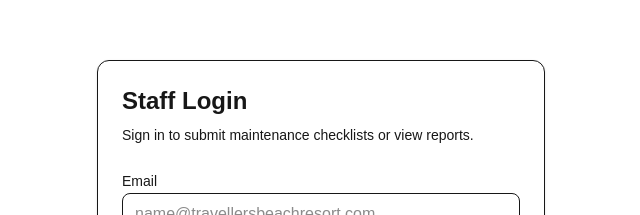
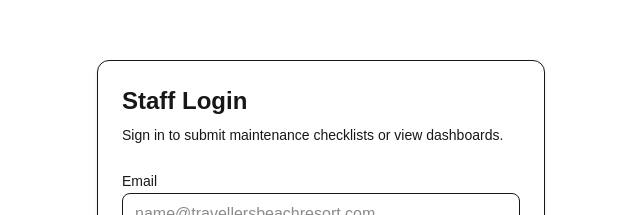
Before and after one commit to wwellington85/travellers-maintenance-checklist, a Next.js app: page /auth/login in a window 1280 px wide. Shown: the part 147-362 px from the top of the page, without its empty margins (319-959 px from the left). Built offline with nearby package versions, Linux system fonts and the light colour scheme; no server answers.

Commit message:
fix: login redirect to management dashboard, await params in report detail, stabilize chart sizing

```diff
--- a/src/app/auth/login/page.tsx
+++ b/src/app/auth/login/page.tsx
@@ -6,11 +6,11 @@ export default function LoginPage() {
       <div className="w-full max-w-md rounded-xl border bg-white p-6 shadow-sm">
         <h1 className="text-2xl font-semibold">Staff Login</h1>
         <p className="mt-2 text-sm text-muted-foreground">
-          Sign in to submit maintenance checklists or view reports.
+          Sign in to submit maintenance checklists or view dashboards.
         </p>
 
         <div className="mt-6">
-          <LoginForm redirectTo="/maintenance/new" />
+          <LoginForm redirectTo="/management/dashboard" />
         </div>
       </div>
     </main>
--- a/src/app/management/dashboard/DeltasChart.tsx
+++ b/src/app/management/dashboard/DeltasChart.tsx
@@ -16,7 +16,7 @@ export default function DeltasChart({
   data: { report_date: string; water_delta: number | null; electric_delta: number | null }[];
 }) {
   return (
-    <div className="h-[320px] w-full">
+    <div className="w-full min-w-0" style={{ height: 320 }}>
       <ResponsiveContainer width="100%" height="100%">
         <LineChart data={data}>
           <CartesianGrid strokeDasharray="3 3" />
--- a/src/app/management/reports/[id]/page.tsx
+++ b/src/app/management/reports/[id]/page.tsx
@@ -18,7 +18,6 @@ export default async function ReportDetailPage({ params }: { params: { id: strin
   const { data: userData } = await supabase.auth.getUser();
   if (!userData.user) redirect("/auth/login");
 
-  const reportId = params.id;
 
   if (!UUID_RE.test(reportId)) {
     return (
```
